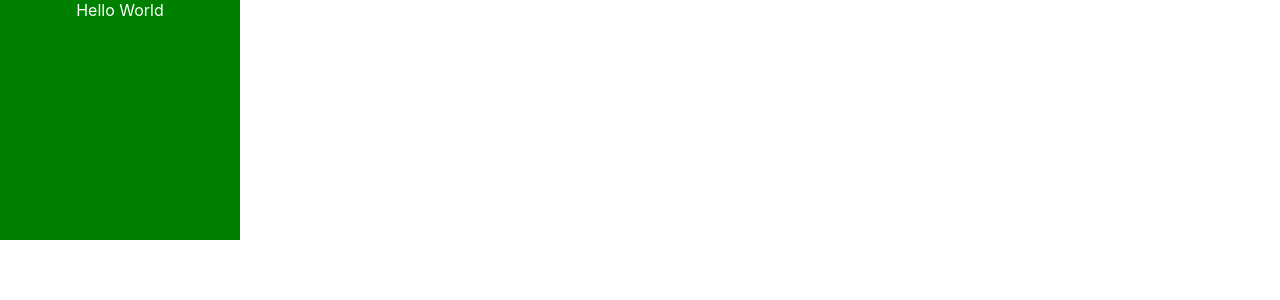
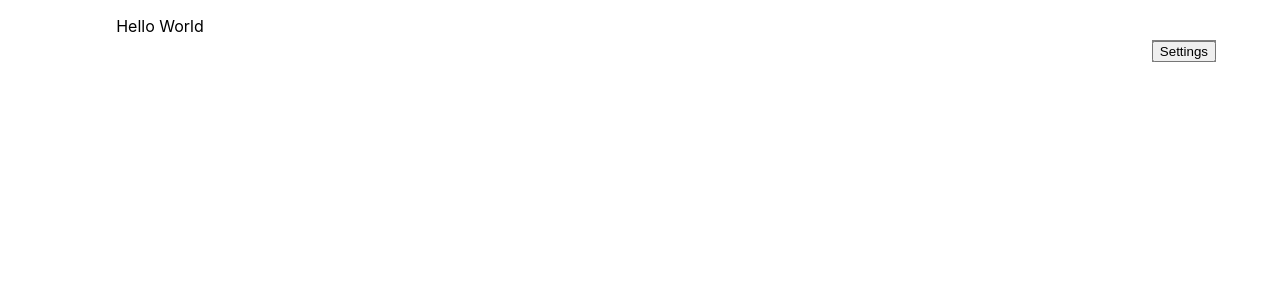
Before and after one commit to CalebKornegay/COSC469, a React (Create React App) app: page / in a window 1280 px wide. Shown: the top 300 px of the page. Built offline with nearby package versions, Linux system fonts and the light colour scheme.

Commit message:
Dropdown

```diff
--- a/package.json
+++ b/package.json
@@ -10,6 +10,7 @@
     "@types/node": "^16.18.113",
     "@types/react": "^18.3.11",
     "@types/react-dom": "^18.3.1",
+    "chrome-types": "^0.1.310",
     "react": "^18.3.1",
     "react-dom": "^18.3.1",
     "react-scripts": "5.0.1",
--- a/src/App.css
+++ b/src/App.css
@@ -38,12 +38,19 @@
 } */
 
 .App {
-  color: white;
+  color: black;
   text-align: center;
 }
 
+.SettingsDropdown {
+    background-color: grey;
+    position: absolute;
+    right: 5%;
+    top: 5%;
+}
+
 .container {
-  width: 15rem;
-  height: 15rem;
-  background-color: green;
+  width: 20rem;
+  height: 20rem;
+  background-color: white;
 }
--- a/src/App.tsx
+++ b/src/App.tsx
@@ -1,13 +1,15 @@
 import React from 'react';
 import logo from './logo.svg';
 import './App.css';
+import Settings, { SettingsContext } from './settings';
 
-function App() {
-  return (
-    <div className="App">
-      Hello World
-    </div>
-  );
+
+export default function App() {
+    const user_settings = React.useContext(SettingsContext);
+    return (
+        <div className="App">
+            <Settings />
+            <p>Hello World</p>
+        </div>
+    );
 }
-
-export default App;
--- /dev/null
+++ b/src/settings.tsx
@@ -0,0 +1,23 @@
+import React from 'react';
+
+export type UserSettings = {
+    APIKey: string | undefined,
+    runtype: string | undefined,
+};
+
+export const SettingsContext = React.createContext<UserSettings>({APIKey: undefined, runtype: undefined});
+
+export default function Settings() {
+    const user_settings = React.useContext(SettingsContext);
+    const [settingsOpen, setSettingsOpen] = React.useState(false);
+
+    return (
+        <div className="SettingsDropdown">
+            <button onClick={() => setSettingsOpen(!settingsOpen)}>Settings</button>
+            {settingsOpen ?
+            <p>Hello</p>
+            : null}
+            {/* <input name="api_input" id="api_input" type="text" value={user_settings.APIKey}>Enter your ChatGPT API Key: </input> */}
+        </div>
+    );
+}
```
Also changed, not shown: 1 other file (tests, documents, lock files or other folders).
